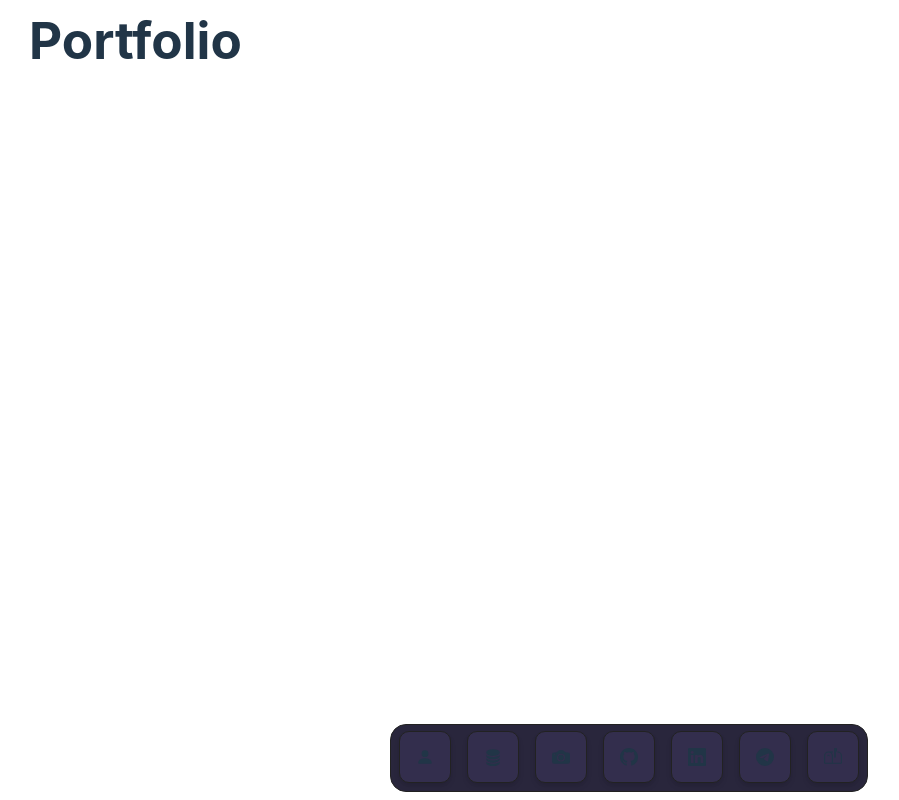
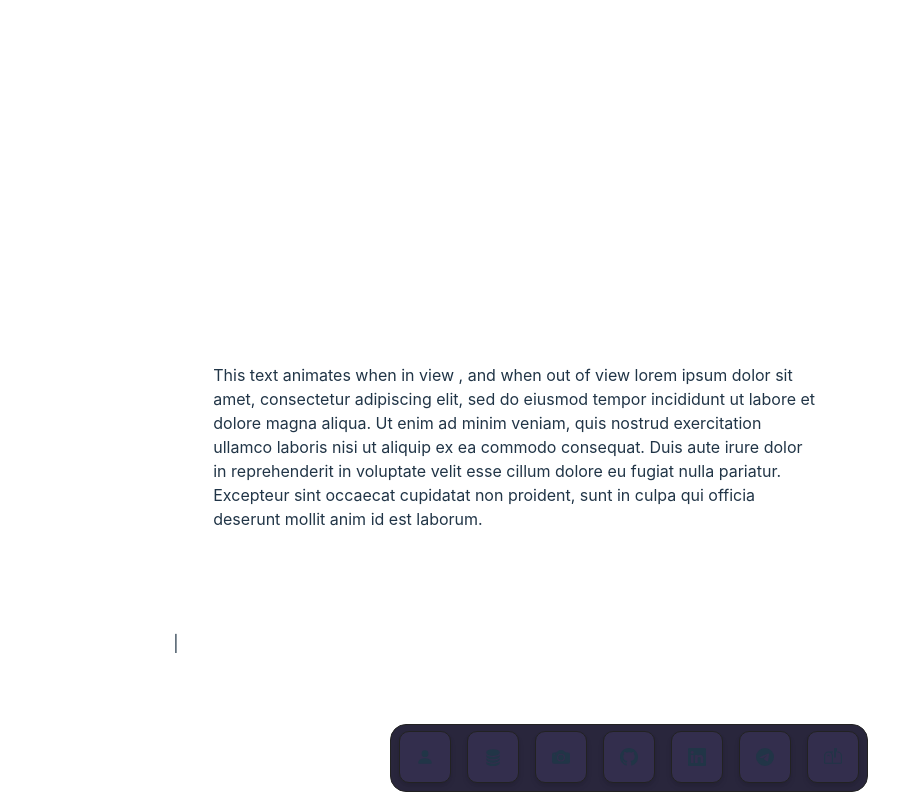
Before and after one commit to Juan1mera/Portfolio, a React (Vite) app: page / in a window 1280 px wide. Shown: the whole page, without its empty margins (11-910 px from the left). Built offline with nearby package versions, Linux system fonts and the light colour scheme; a web font is replaced by a local one.

Commit message:
add: Vista del home

```diff
--- /dev/null
+++ b/src/views/home/Home.css
@@ -0,0 +1,3 @@
+.subtitle {
+    background-color: red;
+}
--- a/src/views/home/Home.tsx
+++ b/src/views/home/Home.tsx
@@ -1,11 +1,30 @@
 
+import AnimatedContent from '../../components/AnimatedContent'
+import DecryptedText from '../../components/DecryptedText'
+import TextPressure from '../../components/TextPressure'
 import '../../styles/global.css'
+import './Home.css'
+
 
 function Home() {
   return (
+    <AnimatedContent>
     <div className='container'>
-      <h1>Portfolio</h1>
-    </div>
+      <TextPressure text='Hello World!' />
+      <div >
+        <div style={{ marginTop: '4rem', maxWidth: '60ch' }}>
+        <DecryptedText
+          text="This text animates when in view , and when out of view lorem ipsum dolor sit amet, consectetur adipiscing elit, sed do eiusmod tempor incididunt ut labore et dolore magna aliqua. Ut enim ad minim veniam, quis nostrud exercitation ullamco laboris nisi ut aliquip ex ea commodo consequat. Duis aute irure dolor in reprehenderit in voluptate velit esse cillum dolore eu fugiat nulla pariatur. Excepteur sint occaecat cupidatat non proident, sunt in culpa qui officia deserunt mollit anim id est laborum."
+          animateOn="view"
+          revealDirection="end"
+          speed={50}
+          maxIterations={10}
+        />
+        </div>
+      </div>
+    </div>|
+    </AnimatedContent>
+
   )
 }
 
```
